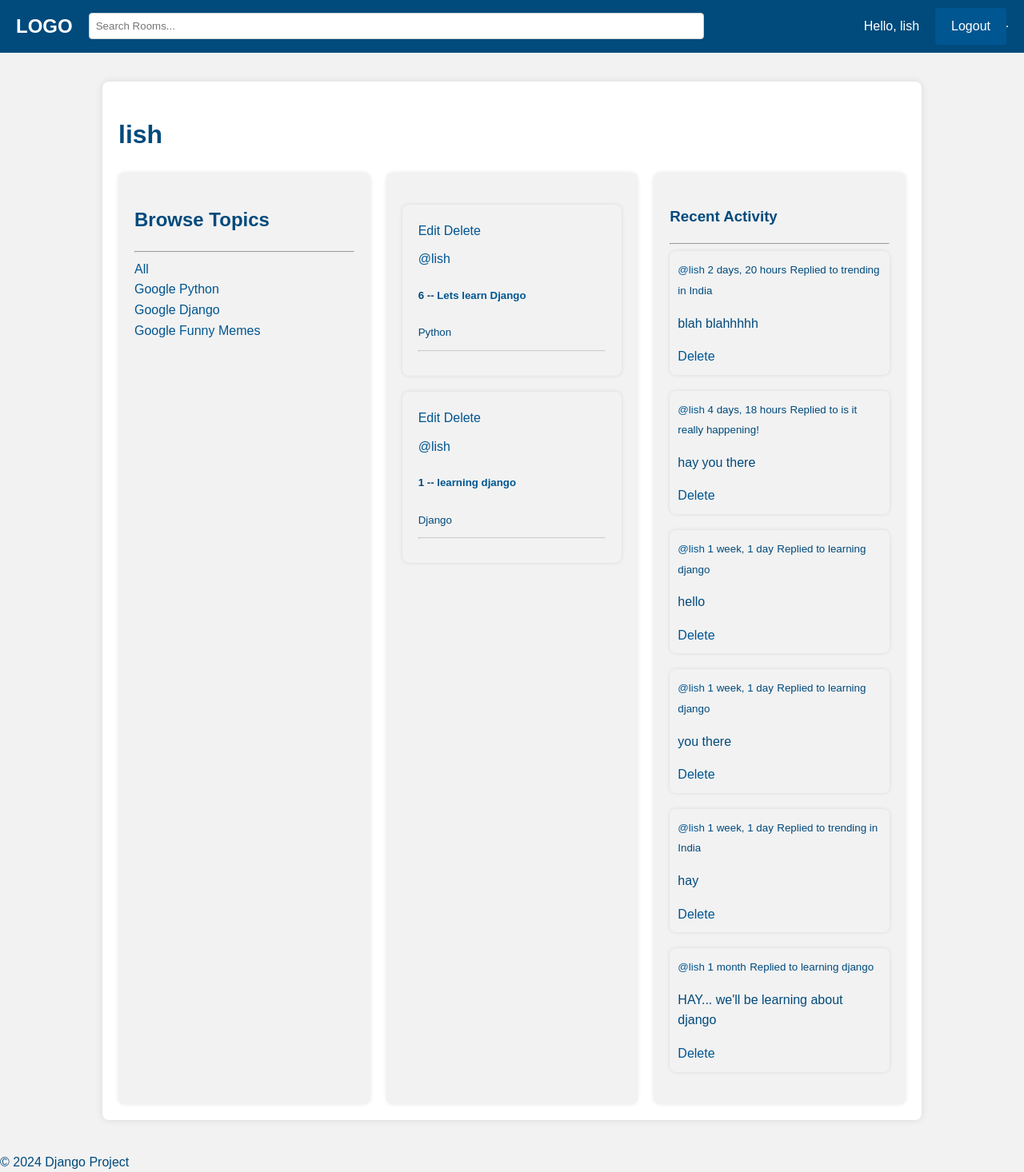
After one commit to rakeshp1423/djangoProject, a Django app: page /profile/1 in a window 1280 px wide. The commit adds this page. Shown: the whole page at 80% size. Run offline with Django 4.2, Linux system fonts and the light colour scheme; a user stored in the database is signed in; data comes from the database, SQL or seed files in the repository; both versions use the stored data as it was after the commit.

Commit message:
Added the Basic styling to the site and fixed some bug in the signup section

```diff
--- a/base/forms.py
+++ b/base/forms.py
@@ -5,3 +5,4 @@ class RoomForm(ModelForm):
     class Meta:
         model = Room
         fields = '__all__'
+        exclude = ['host','participants']
--- a/base/models.py
+++ b/base/models.py
@@ -16,7 +16,7 @@ class Room(models.Model):
     topic = models.ForeignKey(Topic, on_delete=models.SET_NULL, null=True)
     name=models.CharField(max_length=200)
     description = models.TextField(null=True, blank=True)
-    #participants=
+    participants= models.ManyToManyField(User, related_name='participants', blank=True)
     updated = models.DateTimeField(auto_now=True)
     created = models.DateTimeField(auto_now_add=True)
 
@@ -34,5 +34,8 @@ class Message(models.Model):
     updated = models.DateTimeField(auto_now=True)
     created = models.DateTimeField(auto_now_add=True)
 
+    class Meta:
+        ordering = ['-updated', '-created']
+
     def __str__(self):
         return self.body[0:50]
--- /dev/null
+++ b/base/templates/base/activity_component.html
@@ -0,0 +1,14 @@
+<div class="recent-activity">
+    <h3>Recent Activity</h3>
+    <hr>
+    {% for message in room_messages %}
+        <div class="activity-message">
+            <small><a href="{% url 'user-profile' message.user.id %}" class="username">@{{ message.user }}</a> {{ message.created|timesince }}</small>
+            <small>Replied to {{ message.room }}</small>
+            <p>{{ message }}</p>
+            {% if request.user == message.user %}
+                <a href="{% url 'delete-message' message.id %}" class="button">Delete</a>
+            {% endif %}
+        </div>
+    {% endfor %}
+</div>
--- /dev/null
+++ b/base/templates/base/feed_component.html
@@ -0,0 +1,19 @@
+<div class="room-feed">
+    {% for room in rooms %}
+    <div class="room-card">
+        {% if request.user == room.host %}
+        <div class="room-actions">
+            <a href="{% url 'update-room' room.id %}" class="button">Edit</a>
+            <a href="{% url 'delete-room' room.id %}" class="button">Delete</a>
+        </div>
+        {% endif %}
+
+        <div class="room-details">
+            <a href="{% url 'user-profile' room.host.id %}" class="username">@{{ room.host.username }}</a>
+            <h5>{{ room.id }} -- <a href="{% url 'room' room.id %}" class="room-name">{{ room.name }}</a></h5>
+            <small>{{ room.topic.name }}</small>
+        </div>
+        <hr class="divider">
+    </div>
+    {% endfor %}
+</div>
--- /dev/null
+++ b/base/templates/base/profile.html
@@ -0,0 +1,19 @@
+{% extends 'main.html' %}
+
+{% block content %}
+<h1>{{ user.username }}</h1>
+
+<div class="profile-container">
+    <div class="profile-section">
+        {% include 'base/topics_component.html' %}
+    </div>
+
+    <div class="profile-section">
+        {% include 'base/feed_component.html' %}
+    </div>
+
+    <div class="profile-section">
+        {% include 'base/activity_component.html' %}
+    </div>
+</div>
+{% endblock content %}
--- /dev/null
+++ b/base/templates/base/topics_component.html
@@ -0,0 +1,13 @@
+<div class="section browse-topics">
+    <h2>Browse Topics</h2>
+    <hr>
+    <div>
+        <a href="{% url 'home' %}" class="topic-link">All</a>
+    </div>
+    {% for topic in topics %}
+        <div>
+            <a href="www.google.com" class="topic-link">Google</a>
+            <a href="{% url 'home' %}?q={{ topic.name }}" class="topic-link">{{ topic.name }}</a>
+        </div>
+    {% endfor %}
+</div>
--- a/base/urls.py
+++ b/base/urls.py
@@ -7,7 +7,9 @@ urlpatterns=[
     path('register/', views.registerPage, name="register"),
     path('', views.home,name="home"),
     path('room/<str:pk>/', views.room, name="room"),
+    path('profile/<str:pk>', views.userProfile, name='user-profile'),
     path('create-room/', views.createRoom, name="create-room"),
     path('update-room/<str:pk>/', views.updateRoom, name="update-room"),
     path('delete-room/<str:pk>/', views.deleteRoom, name="delete-room"),
+    path('delete-message/<str:pk>/', views.deleteMessage, name="delete-message"),
 ]
--- a/base/views.py
+++ b/base/views.py
@@ -6,7 +6,7 @@ from django.db.models import Q
 from django.contrib.auth.models import User
 from django.contrib.auth import authenticate, login, logout
 from django.contrib.auth.forms import UserCreationForm
-from .models import Room, Topic
+from .models import Room, Topic, Message
 from .forms import RoomForm
 # Create your views here.
 #keep doing
@@ -47,10 +47,11 @@ def logoutUser(request):
 
 def registerPage(request):
 
-    form = UserCreationForm()
+    form = UserCreationForm()  # Creating a UserCreationForm instance
+
     if request.method == 'POST':
-        form = UserCreationForm(request.POST)
-        if form.is_valid:
+        form = UserCreationForm(request.POST)  # Binding POST data to the form
+        if form.is_valid:  # <-- Here should be `form.is_valid()` to call the method
             user= form.save(commit=False)
             user.username = user.username.lower()
             user.save()
@@ -58,7 +59,8 @@ def registerPage(request):
             return redirect('home')
         else:
             messages.error(request, 'An error occured during registration.')
-    return render(request, 'base/login_register.html',{'form':form})
+    return render(request, 'base/login_register.html', {'form':form})
+
 
 def home(request):
 
@@ -70,14 +72,33 @@ def home(request):
         )
     topics = Topic.objects.all()
     room_count=rooms.count()
-    context={'rooms':rooms, 'topics': topics, 'room_count':room_count}
+    room_messages=Message.objects.filter(Q(room__name__icontains=q))
+    context={'rooms':rooms, 'topics': topics, 'room_count':room_count, 'room_messages': room_messages }
     return render(request, 'base/home.html',{'rooms':rooms})
 
 def room(request, pk):
     room= Room.objects.get(id=pk)
     room_messages = room.message_set.all().order_by('-created')
-    context={'room': room,'room_messages': room_messages}
+    participants = room.participants.all()
+    if request.method == 'POST':
+        message = Message.objects.create(
+            user = request.user,
+            room = room,
+            body = request.POST.get('body')
+        )
+        room.participants.add(request.user)
+        return redirect('room', pk=room.id)
+
+    context={'room': room,'room_messages': room_messages, 'participants':participants}
     return render(request, 'base/room.html',context)
+
+def userProfile(request,pk):
+    user=User.objects.get(id=pk)
+    rooms = user.room_set.all()
+    room_messages= user.message_set.all()
+    topics = Topic.objects.all()
+    context = {'user':user,'rooms': rooms,'room_messages': room_messages, 'topics': topics}
+    return render(request, 'base/profile.html', context)
 
 
 @login_required(login_url='/login')
@@ -86,7 +107,9 @@ def createRoom(request):
     if request.method == 'POST':
         form = RoomForm(request.POST)
         if form.is_valid():
-            form.save()
+            room = form.save(commit=False)
+            room.host = request.user
+            room.save()
             return redirect('home')
     context={'form': form}
     return render(request, 'base/room_form.html', context)
@@ -121,3 +144,17 @@ def deleteRoom(request, pk):
         return redirect('home')
 
     return render(request, 'base/delete.html', {'obj':room})
+
+
+@login_required(login_url='/login')
+def deleteMessage(request, pk):
+    message = Message.objects.get(id=pk)
+
+    if request.user != message.user:
+        return HttpResponse('You are not allowed here :(')
+
+    if request.method == 'POST':
+        message.delete()
+        return redirect('home')
+
+    return render(request, 'base/delete.html', {'obj':message})
--- a/djangoProject/settings.py
+++ b/djangoProject/settings.py
@@ -120,7 +120,11 @@ USE_TZ = True
 # Static files (CSS, JavaScript, Images)
 # https://docs.djangoproject.com/en/4.2/howto/static-files/
 
-STATIC_URL = 'static/'
+STATIC_URL = '/static/'
+
+STATICFILES_DIRS=[
+    BASE_DIR/ 'static'
+]
 
 # Default primary key field type
 # https://docs.djangoproject.com/en/4.2/ref/settings/#default-auto-field
--- /dev/null
+++ b/static/styles/main.css
@@ -0,0 +1,211 @@
+/* General Styles */
+body {
+    font-family: 'Arial', sans-serif;
+    background-color: #F2F2F2;
+    color: #004A7C;
+    margin: 0;
+    padding: 0;
+    line-height: 1.6;
+}
+
+a {
+    color: #005691;
+    text-decoration: none;
+}
+
+a:hover {
+    text-decoration: underline;
+}
+
+.container {
+    width: 80%;
+    margin: 0 auto;
+    padding: 20px;
+}
+
+/* Header */
+header {
+    background-color: #005691;
+    padding: 10px 0;
+    text-align: center;
+    color: #FFFFFF;
+}
+
+header h1 {
+    margin: 0;
+    font-size: 2rem;
+}
+
+/* Navbar */
+nav {
+    background-color: #004A7C;
+    overflow: hidden;
+    display: flex;
+    justify-content: space-between;
+    align-items: center;
+    padding: 10px 20px;
+}
+
+.logo h1 {
+    margin: 0;
+    font-size: 1.5rem;
+    color: #FFFFFF;
+}
+
+.search-form {
+    flex: 1;
+    margin: 0 20px;
+}
+
+.search-input {
+    width: 80%;
+    padding: 8px;
+    border: 1px solid #CDCDCD;
+    border-radius: 4px;
+    outline: none;
+}
+
+.search-input:focus {
+    border-color: #005691;
+}
+
+.auth-links {
+    display: flex;
+    align-items: center;
+}
+
+.auth-links p {
+    margin: 0 10px;
+    color: #FFFFFF;
+}
+
+.auth-links .button {
+    display: inline-block;
+    padding: 10px 20px;
+    background-color: #005691;
+    color: #FFFFFF;
+    border: none;
+    border-radius: 4px;
+    cursor: pointer;
+    text-align: center;
+    margin-left: 10px;
+    transition: background-color 0.3s ease;
+}
+
+.auth-links .button:hover {
+    background-color: #004A7C;
+}
+
+/* Main Content */
+main {
+    background-color: #FFFFFF;
+    padding: 20px;
+    border-radius: 8px;
+    box-shadow: 0 0 10px rgba(0, 0, 0, 0.1);
+    margin-bottom: 20px;
+}
+
+/* Feed Component */
+.room-feed {
+    margin-top: 20px;
+}
+
+.room-card {
+    padding: 20px;
+    background-color: #F2F2F2;
+    border-radius: 8px;
+    box-shadow: 0 0 5px rgba(0, 0, 0, 0.1);
+    margin-bottom: 20px;
+}
+
+.room-actions {
+    margin-bottom: 10px;
+}
+
+.room-details {
+    margin-bottom: 10px;
+}
+
+.room-name {
+    color: #005691;
+}
+
+.username {
+    color: #005691;
+}
+
+.divider {
+    border-top: 1px solid #CDCDCD;
+    margin: 10px 0;
+}
+
+/* Profile Component */
+.profile-container {
+    display: grid;
+    grid-template-columns: 1fr 1fr 1fr;
+    gap: 20px;
+    margin-top: 20px;
+}
+
+.profile-section {
+    padding: 20px;
+    background-color: #F2F2F2;
+    border-radius: 8px;
+    box-shadow: 0 0 5px rgba(0, 0, 0, 0.1);
+}
+
+/* Activity Component */
+.recent-activity {
+    margin-top: 20px;
+}
+
+.activity-message {
+    padding: 10px;
+    background-color: #F2F2F2;
+    border-radius: 8px;
+    box-shadow: 0 0 5px rgba(0, 0, 0, 0.1);
+    margin-bottom: 20px;
+}
+
+/* Delete Component */
+.delete-form {
+    margin-top: 20px;
+    padding: 20px;
+    background-color: #F2F2F2;
+    border-radius: 8px;
+    box-shadow: 0 0 5px rgba(0, 0, 0, 0.1);
+}
+
+/* Participants Box */
+.participants-box {
+    padding: 20px;
+    background-color: #F2F2F2;
+    border-radius: 8px;
+    box-shadow: 0 0 5px rgba(0, 0, 0, 0.1);
+}
+
+/* Button Hover Effect */
+.button:hover {
+    background-color: #004A7C;
+}
+
+/* Responsive Design */
+@media (max-width: 768px) {
+    nav {
+        flex-direction: column;
+    }
+
+    .search-form {
+        margin: 10px 0;
+        width: 100%;
+    }
+
+    .container {
+        width: 100%;
+        padding: 10px;
+    }
+
+    footer {
+        position: static;
+    }
+}
--- a/templates/main.html
+++ b/templates/main.html
@@ -1,27 +1,35 @@
 <!DOCTYPE html>
+{% load static %}
 <html lang="en">
 <head>
     <meta charset="UTF-8">
-    <meta http-equiv="'X-UA-Compatible" content="IE=edge">
+    <meta http-equiv="X-UA-Compatible" content="IE=edge">
     <title>Django Project</title>
     <meta name="viewport" content="width=device-width, initial-scale=1.0">
-    <!-- <link rel="stylesheet" type="yext/css" media="screen" href=""> -->
-    <!-- <script src=""></script> -->
-
-
-
+    <link rel="stylesheet" type="text/css" media="screen" href="{% static 'styles/main.css' %}">
 </head>
 <body>
+
+    <nav>
         {% include 'navbar.html' %}
+    </nav>
+
+    <div class="container">
         <ul class="messages">
             {% for message in messages %}
                 <li>{{ message }}</li>
             {% endfor %}
         </ul>
 
+        <main>
             {% block content %}
+            <!-- Page-specific content goes here -->
+            {% endblock %}
+        </main>
+    </div>
 
-    {% endblock %}
-
+    <footer>
+        &copy; 2024 Django Project
+    </footer>
 </body>
 </html>
--- a/templates/navbar.html
+++ b/templates/navbar.html
@@ -1,15 +1,17 @@
-<a href="/">
+<a href="/" class="logo">
     <h1>LOGO</h1>
 </a>
-<form method="GET" action="{% url 'home' %}">
-    <input type="text" name="q" placeholder="Search Rooms..."/>
+<form method="GET" action="{% url 'home' %}" class="search-form">
+    <input type="text" name="q" placeholder="Search Rooms..." class="search-input"/>
 </form>
 
-{% if request.user.is_authenticated %}
-<p>Hello {{request.user}}</p>
-<a href="{% url 'logout' %}">Logout</a>
-{% else %}
-<a href="{% url 'login' %}">Login</a>
-{% endif %}
+<div class="auth-links">
+    {% if request.user.is_authenticated %}
+        <p>Hello, {{ request.user }}</p>
+        <a href="{% url 'logout' %}" class="button">Logout</a>
+    {% else %}
+        <a href="{% url 'login' %}" class="button">Login</a>
+    {% endif %}
+</div>
 
 <hr>
```
Also changed, not shown: base/templates/base/delete.html (+8 -9 lines), base/templates/base/home.html (+10 -41 lines), base/templates/base/login_register.html (+11 -12 lines), base/templates/base/room.html (+35 -14 lines), base/templates/base/room_form.html (+3 -7 lines), base/migrations/0005_room_participants.py (added), db.sqlite3. Lines whose indentation alone changed are shown as unchanged.
